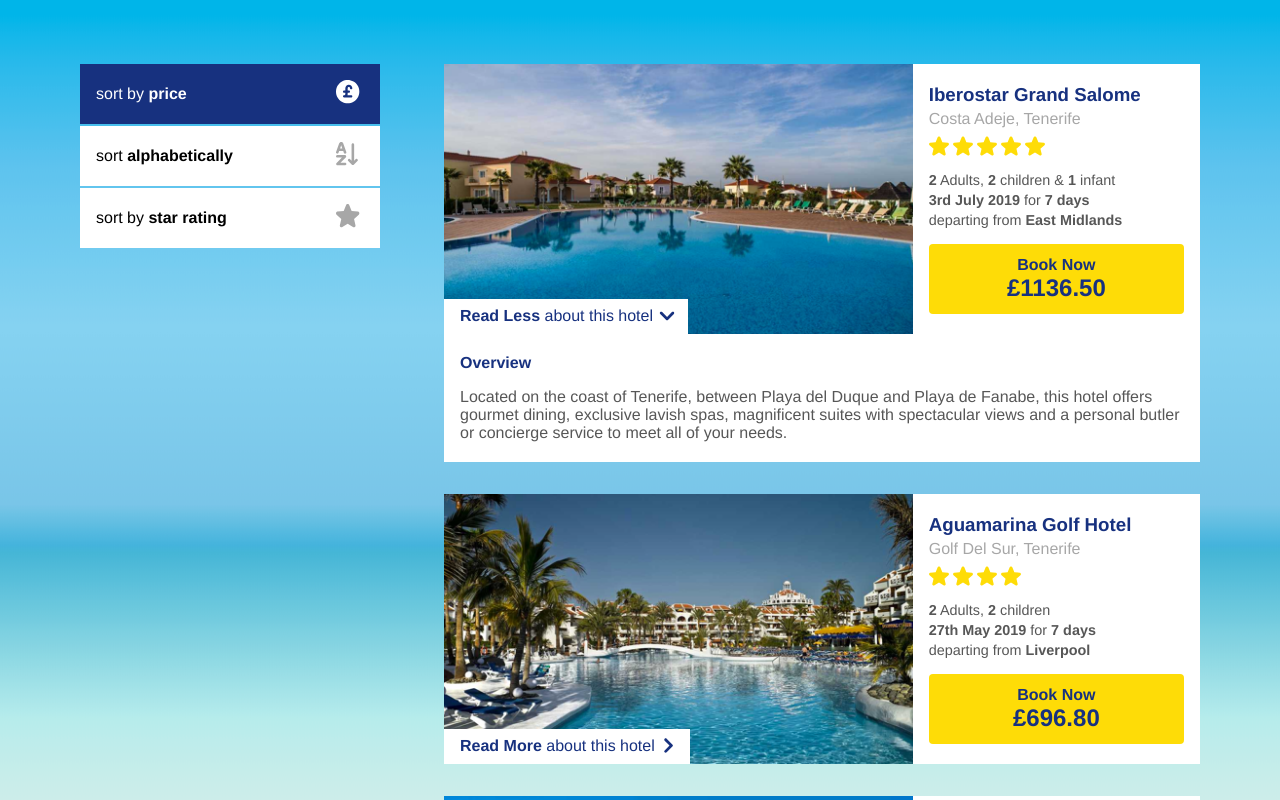
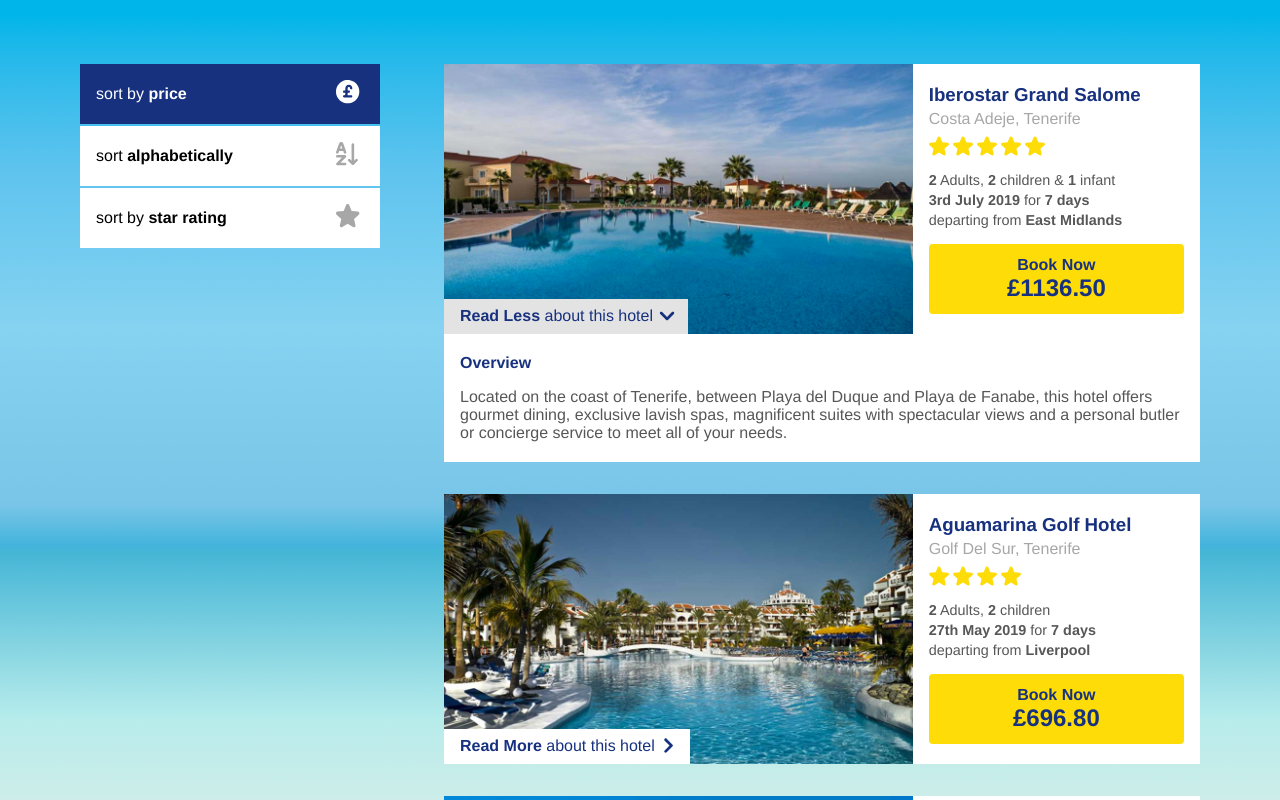
Before and after one commit to MattyGlen123/hotels, a Next.js app: page / in a window 1280 px wide. In both pictures the pointer is over the button 566 px from the left and 316 px from the top of the page. Shown: the top 800 px of the page. Built offline with nearby package versions, Linux system fonts and the light colour scheme.

Commit message:
Add hover styles

```diff
--- a/src/components/accordion/accordion.module.scss
+++ b/src/components/accordion/accordion.module.scss
@@ -21,6 +21,10 @@
   @media only screen and (min-width: $tablet) {
     margin-top: calc(var(--buttonHeight) * -1);
     width: initial;
+  }
+
+  &:hover {
+    background-color: var(--offWhite);
   }
 }
 
--- a/src/components/button/button.module.scss
+++ b/src/components/button/button.module.scss
@@ -6,6 +6,10 @@
   padding: .75rem 1rem;
   color: var(--navy);
   width: 100%;
+
+  &:hover {
+    background-color: var(--yellowDark);
+  }
 }
 
 .text {
--- a/src/styles/globals.scss
+++ b/src/styles/globals.scss
@@ -1,9 +1,11 @@
 :root {
   --yellow: #FEDC07;
+  --yellowDark: #dfc206;
   --navy: #17317F;
   --darkGrey: #575757;
   --grey: #A7A7A7;
   --white: #fff;
+  --offWhite: #e3e3e3;
 }
 
 h1, h2, h3, h4, h5, h6, p, span, div, button, a, body {
```
